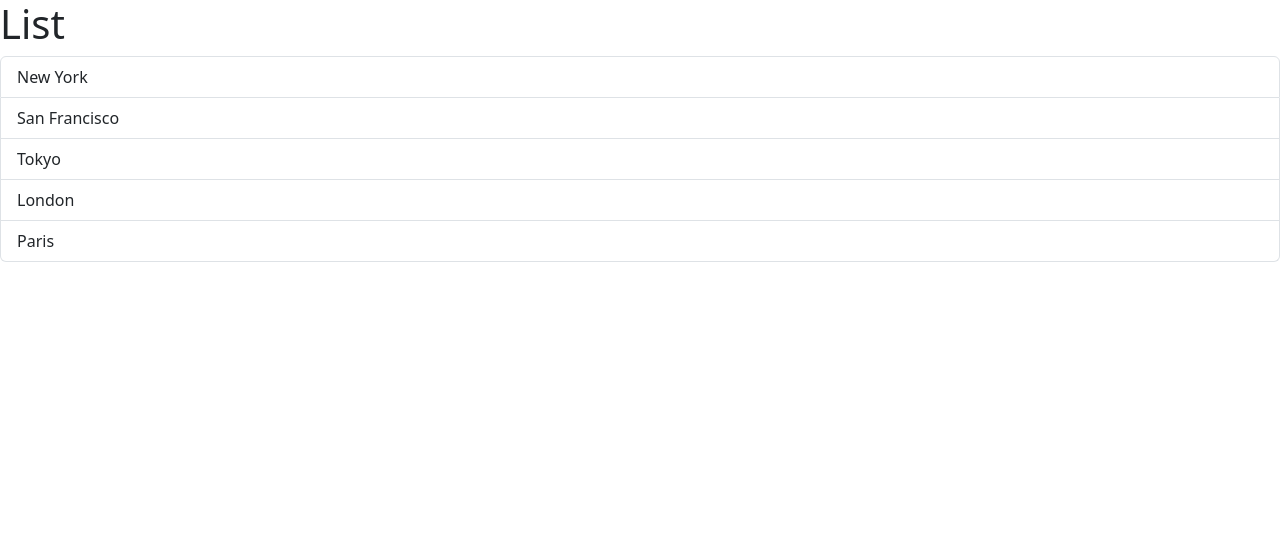
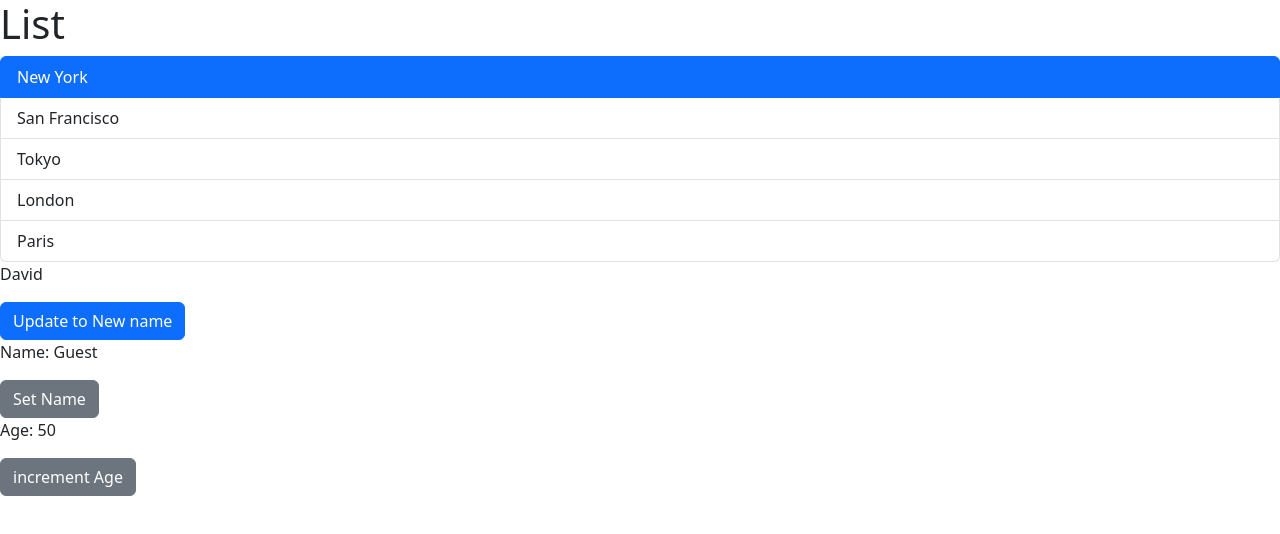
Before and after one commit to Jpdl925/IntroReact, a React (Vite) app in the folder intro-react-app-l/: page / in a window 1280 px wide. Shown: the top 534 px of the page. Built offline with nearby package versions, Linux system fonts and the light colour scheme.

Commit message:
Use statements are added

```diff
--- a/intro-react-app-l/src/App.tsx
+++ b/intro-react-app-l/src/App.tsx
@@ -1,10 +1,14 @@
-import Message from "./Message";
 import ListGroup from "./components/ListGroup";
-
+import MyuseStateExample from "./components/MyuseStateExample";
 
 
 function App(){
   // return <div><Message/></div>
-  return <div><ListGroup/></div>
+  return(
+    <>
+   <div><ListGroup/></div>
+  <div><MyuseStateExample/></div>
+  </>
+)
 }
 export default App;
--- a/intro-react-app-l/src/components/ListGroup.tsx
+++ b/intro-react-app-l/src/components/ListGroup.tsx
@@ -1,16 +1,40 @@
+import { useState } from "react";
+
 // rafce arrow function
 // rfce regular function
 
 const ListGroup = () => {
   let items = ["New York", "San Francisco", "Tokyo", "London", "Paris"];
 
+  const [selectedIndex, setSelectedIndex] = useState(0);
+
+  const [name, setName] = useState("David");
+
+  const updateIndex = (index: number) => {
+    setSelectedIndex(index);
+    console.log(index);
+  };
+
+  // let selectedIndex = 0;
+
+  // const arr = useState(0);
+
+  // console.log(arr);
+
+  // console.log(useState(-1));
+
+  // Event handler which is a function to handle an event
+  // const handleClick = (e:any) => {
+  //   console.log(e);
+  // };
+
   // items = [];
 
   // const message =  items.length==0 ? <p>No Items found</p> : null;
 
   const getMessage = () => {
-      return items.length==0 ? <p>No Items found</p> : null;
-    }
+    return items.length == 0 ? <p>No Items found</p> : null;
+  };
 
   // if(items.length ==0 ){
   //   return(
@@ -29,11 +53,23 @@ const ListGroup = () => {
       {getMessage()}
       <ul className="list-group">
         {items.map((item, index) => (
-          <li className="list-group-item" key={index} onClick={() => console.log("I was clicked")}>
+          <li
+            className={
+              selectedIndex == index
+                ? "list-group-item active"
+                : "list-group-item"
+            }
+            key={index}
+            onClick={() => updateIndex(index)}
+          >
             {item}
           </li>
         ))}
       </ul>
+      <p>{name}</p>
+      <button className="btn btn-primary" onClick={() => setName("Neo")}>
+        Update to New name
+      </button>
     </>
   );
 };
--- /dev/null
+++ b/intro-react-app-l/src/components/MyuseStateExample.tsx
@@ -0,0 +1,28 @@
+import { useState } from "react"
+
+function MyuseStateExample() {
+
+
+    const [name, setName] = useState("Guest")
+    const [age, setAge] = useState(50)
+
+    const updateName = () =>{
+        setName("Donatello");
+        console.log(name);
+    }
+    const incrementAge = () =>{
+        setAge(age + 1);
+        console.log(age);
+    }
+
+  return (
+    <>
+    <div><p>Name: {name}</p></div>
+    <button className = "btn btn-secondary" onClick={updateName}>Set Name</button>
+    <div><p>Age: {age}</p></div>
+    <button className = "btn btn-secondary" onClick={incrementAge}>increment Age</button>
+    </>
+  )
+}
+
+export default MyuseStateExample
```
Lines whose indentation alone changed are shown as unchanged.
